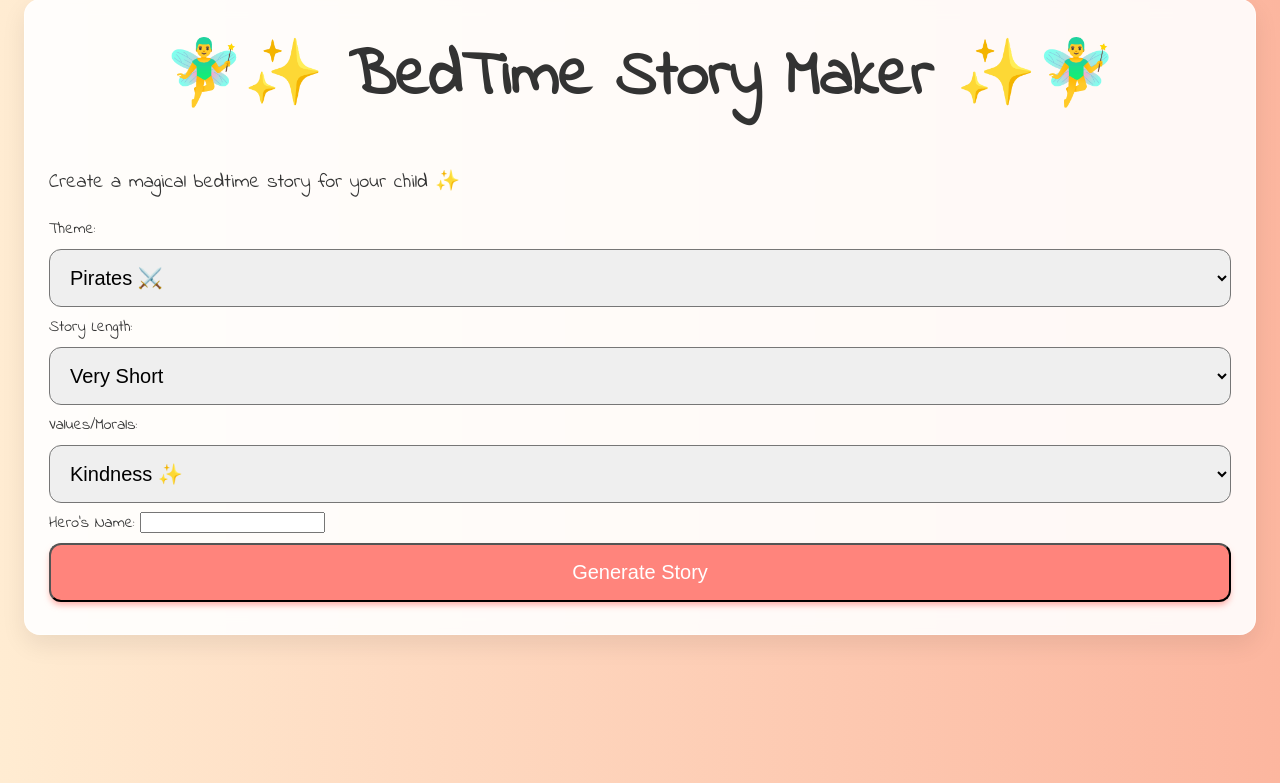
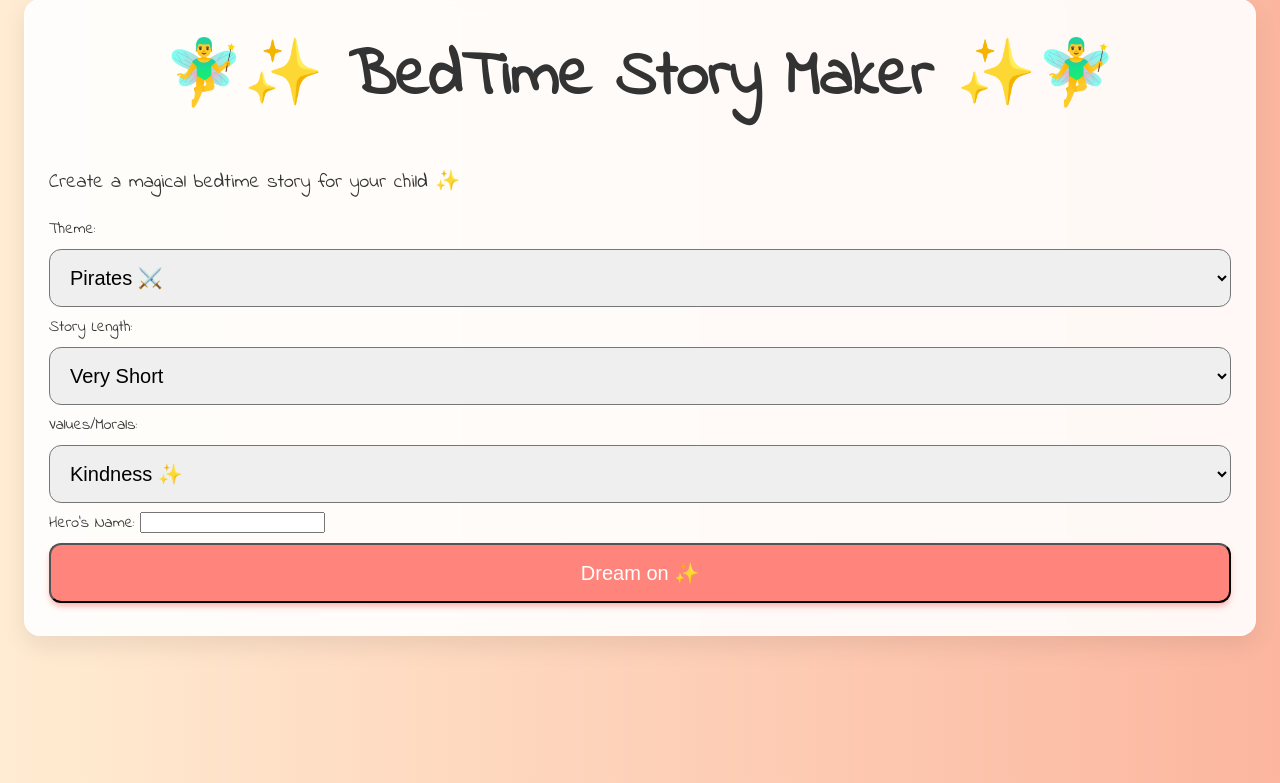
Before and after one commit to demianarc/bedtimestories, a Flask app: page / in a window 1280 px wide. Shown: the part 17-800 px from the top of the page. Run offline with Flask 3, Linux system fonts and the light colour scheme; some libraries are stand-ins or nearby versions.

Commit message:
“v6”

```diff
--- a/templates/index.html
+++ b/templates/index.html
@@ -153,7 +153,7 @@
                         <label for="heroName" class="block mb-2 text-gray-700">Hero's Name:</label>
                         <input type="text" id="heroName" name="heroName" class="w-full p-4 text-lg form-input" required> <!-- Removed the 'input' class -->
                     </div>
-                    <button type="submit" class="btn btn-animate">Generate Story</button>
+                    <button type="submit" class="btn btn-animate">Dream on ✨</button>
                     <div id="loader" class="loader hidden"></div>
                 </form>
             </div>
```
